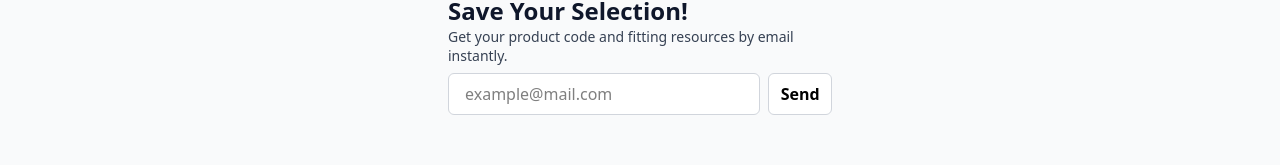
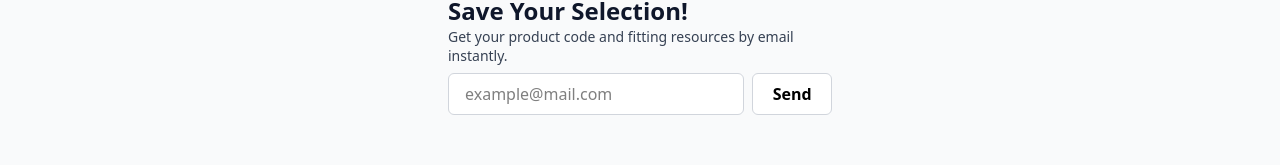
Before and after one commit to EthnoDev/ethnocare-online-tool, a React (Vite) app: page /sizing/TFsize in a window 1280 px wide. Shown: the part 573-738 px from the top of the page. Built offline with nearby package versions, Linux system fonts and the light colour scheme.

Commit message:
small edit

```diff
--- a/src/components/EmailCapture.jsx
+++ b/src/components/EmailCapture.jsx
@@ -125,7 +125,7 @@ export default function EmailCapture({
                 disabled={isSubmitting}
                 aria-disabled={isSubmitting}
                 aria-busy={isSubmitting}
-                className={`relative h-[42px] px-6 rounded-md border font-sans text-base font-semibold leading-none shrink-0
+                className={`relative h-[42px] px-8 rounded-md border font-sans text-base font-semibold leading-none shrink-0
                             cursor-pointer disabled:cursor-not-allowed transition-colors duration-200
                             ${isSubmitting
                               ? "bg-[#090C41] text-white border-[#090C41]"
```
